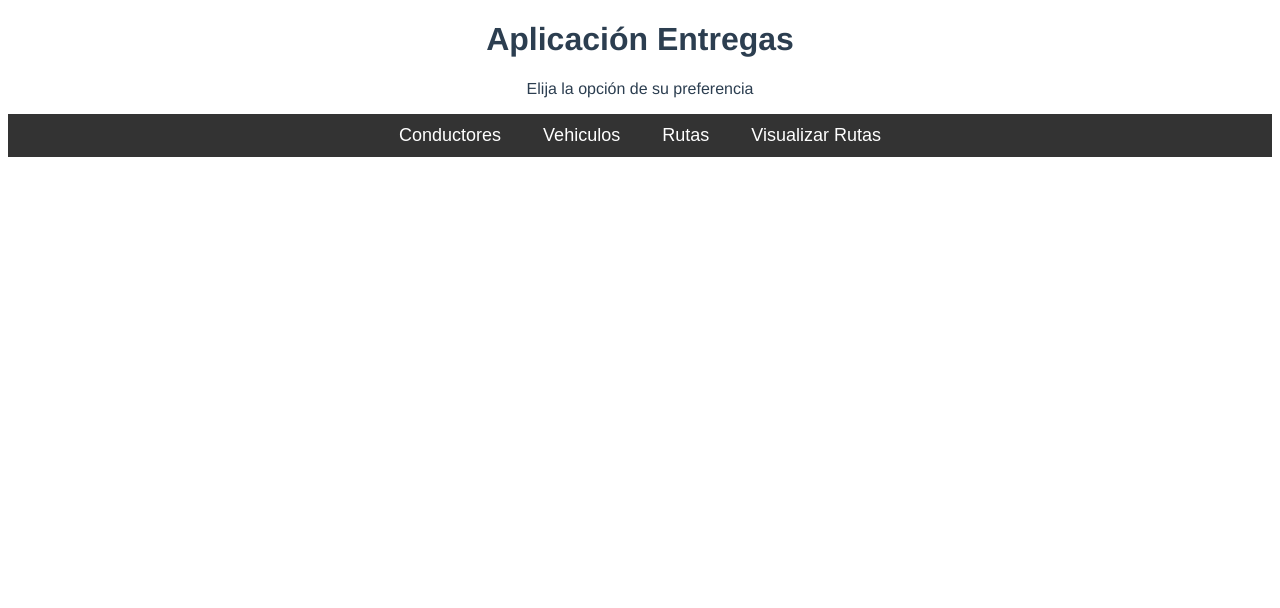
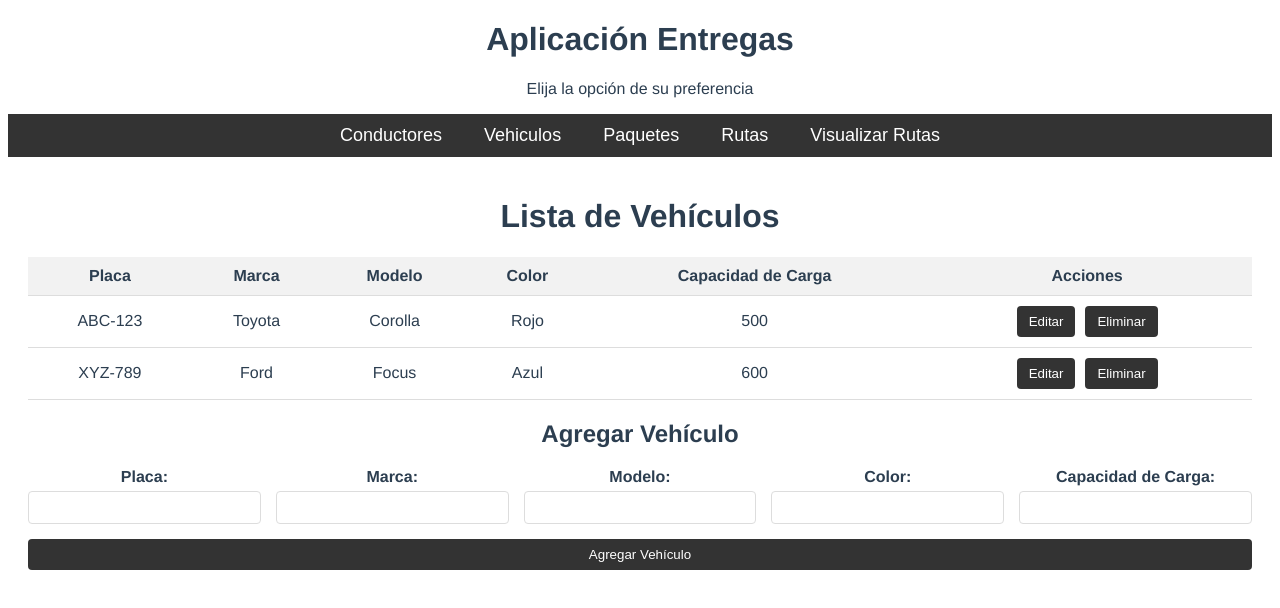
Before and after one commit to FlamelmlLord/SmartPath-Logistics, a Vue app in the folder frontend/: page /vehiculos in a window 1280 px wide. Shown: the top 608 px of the page. Built offline with nearby package versions, Linux system fonts and the light colour scheme.

Commit message:
Agregando vista Vehiculos (tambien pendiente por adaptar)

```diff
--- a/frontend/src/components/Navbar.vue
+++ b/frontend/src/components/Navbar.vue
@@ -2,7 +2,8 @@
   <nav class="navbar">
     <ul>
       <li><button @click="navigate('conductores')">Conductores</button></li>
-      <li><button @click="navigate('carros')">Vehiculos</button></li>
+      <li><button @click="navigate('vehiculos')">Vehiculos</button></li>
+      <li><button @click="navigate('paquetes')">Paquetes</button></li>
       <li><button @click="navigate('rutas')">Rutas</button></li>
       <li><button @click="navigate('mapa')">Visualizar Rutas</button></li>
     </ul>
@@ -17,7 +18,8 @@ export default {
       // Definimos un objeto de rutas para cada botón
       const routes = {
         conductores: '/conductores',
-        carros: '/carros', // Asegúrate de tener estas rutas definidas en tu router
+        vehiculos: '/vehiculos', // Asegúrate de tener estas rutas definidas en tu router
+        paquetes: '/paquetes',
         mapa: '/',         // Visualizar Rutas redirige a la ruta raíz
         rutas: '/rutas'
       };
--- a/frontend/src/router/index.js
+++ b/frontend/src/router/index.js
@@ -2,6 +2,7 @@
 import { createRouter, createWebHistory } from 'vue-router'
 import HomeView from '../views/HomeView.vue'
 import Conductores from '../views/Conductores.vue' // Importa el componente
+import Vehiculos from '../views/Vehiculos.vue' // Importa el componente
 
 const routes = [
   {
@@ -18,6 +19,11 @@ const routes = [
     path: '/conductores',
     name: 'conductores',
     component: Conductores
+  },
+  {
+    path: '/vehiculos',
+    name: 'vehiculos',
+    component: Vehiculos
   }
 ]
 
--- a/frontend/src/views/Vehiculos.vue
+++ b/frontend/src/views/Vehiculos.vue
@@ -0,0 +1,233 @@
+<template>
+  <div class="vehiculos">
+    <h1>Lista de Vehículos</h1>
+    <!-- Tabla de vehículos -->
+    <table>
+      <thead>
+        <tr>
+          <th>Placa</th>
+          <th>Marca</th>
+          <th>Modelo</th>
+          <th>Color</th>
+          <th>Capacidad de Carga</th>
+          <th>Acciones</th>
+        </tr>
+      </thead>
+      <tbody>
+        <tr v-for="(vehiculo, index) in vehiculos" :key="index">
+          <td>{{ vehiculo.placa }}</td>
+          <td>{{ vehiculo.marca }}</td>
+          <td>{{ vehiculo.modelo }}</td>
+          <td>{{ vehiculo.color }}</td>
+          <td>{{ vehiculo.capacidadCarga }}</td>
+          <td class="actions">
+            <button @click="iniciarEdicion(index)">Editar</button>
+            <button @click="eliminarVehiculo(index)">Eliminar</button>
+          </td>
+        </tr>
+      </tbody>
+    </table>
+
+    <!-- Formulario para agregar un nuevo vehículo -->
+    <h2>Agregar Vehículo</h2>
+    <form @submit.prevent="agregarVehiculo">
+      <div class="form-group">
+        <label for="placa">Placa:</label>
+        <input type="text" id="placa" v-model="nuevoVehiculo.placa" required />
+      </div>
+      <div class="form-group">
+        <label for="marca">Marca:</label>
+        <input type="text" id="marca" v-model="nuevoVehiculo.marca" required />
+      </div>
+      <div class="form-group">
+        <label for="modelo">Modelo:</label>
+        <input type="text" id="modelo" v-model="nuevoVehiculo.modelo" required />
+      </div>
+      <div class="form-group">
+        <label for="color">Color:</label>
+        <input type="text" id="color" v-model="nuevoVehiculo.color" required />
+      </div>
+      <div class="form-group">
+        <label for="capacidadCarga">Capacidad de Carga:</label>
+        <input type="number" id="capacidadCarga" v-model="nuevoVehiculo.capacidadCarga" required />
+      </div>
+      <button type="submit">Agregar Vehículo</button>
+    </form>
+
+    <!-- Formulario para editar vehículo (se muestra solo si se está editando alguno) -->
+    <div v-if="vehiculoEditando !== null">
+      <h2>Editar Vehículo</h2>
+      <form @submit.prevent="actualizarVehiculo">
+        <div class="form-group">
+          <label for="editPlaca">Placa:</label>
+          <input type="text" id="editPlaca" v-model="vehiculoEditando.placa" required />
+        </div>
+        <div class="form-group">
+          <label for="editMarca">Marca:</label>
+          <input type="text" id="editMarca" v-model="vehiculoEditando.marca" required />
+        </div>
+        <div class="form-group">
+          <label for="editModelo">Modelo:</label>
+          <input type="text" id="editModelo" v-model="vehiculoEditando.modelo" required />
+        </div>
+        <div class="form-group">
+          <label for="editColor">Color:</label>
+          <input type="text" id="editColor" v-model="vehiculoEditando.color" required />
+        </div>
+        <div class="form-group">
+          <label for="editCapacidadCarga">Capacidad de Carga:</label>
+          <input type="number" id="editCapacidadCarga" v-model="vehiculoEditando.capacidadCarga" required />
+        </div>
+        <button type="submit">Guardar Cambios</button>
+        <button type="button" @click="cancelarEdicion">Cancelar</button>
+      </form>
+    </div>
+  </div>
+</template>
+
+<script>
+export default {
+  name: 'VehiculosView',
+  data() {
+    return {
+      // Datos de ejemplo para la tabla
+      vehiculos: [
+        {
+          placa: 'ABC-123',
+          marca: 'Toyota',
+          modelo: 'Corolla',
+          color: 'Rojo',
+          capacidadCarga: 500
+        },
+        {
+          placa: 'XYZ-789',
+          marca: 'Ford',
+          modelo: 'Focus',
+          color: 'Azul',
+          capacidadCarga: 600
+        }
+      ],
+      // Objeto para el formulario de agregar un nuevo vehículo
+      nuevoVehiculo: {
+        placa: '',
+        marca: '',
+        modelo: '',
+        color: '',
+        capacidadCarga: ''
+      },
+      // Variables para la edición
+      vehiculoEditando: null,  // Se almacenará el vehículo a editar
+      indiceEditando: -1       // Se guarda el índice del vehículo que se está editando
+    };
+  },
+  methods: {
+    agregarVehiculo() {
+      this.vehiculos.push({ ...this.nuevoVehiculo });
+      // Reinicia el formulario
+      this.nuevoVehiculo = {
+        placa: '',
+        marca: '',
+        modelo: '',
+        color: '',
+        capacidadCarga: ''
+      };
+    },
+    iniciarEdicion(index) {
+      this.indiceEditando = index;
+      this.vehiculoEditando = { ...this.vehiculos[index] };
+    },
+    actualizarVehiculo() {
+      // Actualiza el vehículo en el array
+      this.vehiculos[this.indiceEditando] = { ...this.vehiculoEditando };
+      this.vehiculoEditando = null;
+      this.indiceEditando = -1;
+    },
+    cancelarEdicion() {
+      this.vehiculoEditando = null;
+      this.indiceEditando = -1;
+    },
+    eliminarVehiculo(index) {
+      if (confirm('¿Estás seguro de eliminar este vehículo?')) {
+        this.vehiculos.splice(index, 1);
+      }
+    }
+  }
+};
+</script>
+
+<style scoped>
+.vehiculos {
+  padding: 20px;
+}
+
+table {
+  width: 100%;
+  border-collapse: collapse;
+  margin-top: 20px;
+}
+
+thead th {
+  background-color: #f2f2f2;
+  text-align: center;
+  padding: 10px;
+  border-bottom: 1px solid #ddd;
+}
+
+tbody td {
+  padding: 10px;
+  border-bottom: 1px solid #ddd;
+}
+
+tbody tr:hover {
+  background-color: #f9f9f9;
+}
+
+/* Estilos para centrar y espaciar los botones de acción */
+.actions {
+  text-align: center;
+}
+
+.actions button {
+  margin: 0 5px;
+}
+
+form {
+  margin-top: 20px;
+  display: grid;
+  grid-template-columns: repeat(auto-fit, minmax(200px, 1fr));
+  gap: 15px;
+}
+
+.form-group {
+  display: flex;
+  flex-direction: column;
+}
+
+.form-group label {
+  margin-bottom: 5px;
+  font-weight: bold;
+}
+
+.form-group input {
+  padding: 8px;
+  border: 1px solid #ddd;
+  border-radius: 4px;
+}
+
+button {
+  padding: 8px 12px;
+  border: none;
+  background-color: #333;
+  color: #fff;
+  border-radius: 4px;
+  cursor: pointer;
+}
+
+button:hover {
+  background-color: #555;
+}
+
+button[type="submit"] {
+  grid-column: 1 / -1;
+}
+</style>
```
